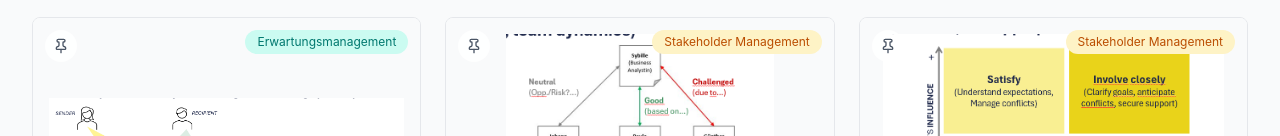
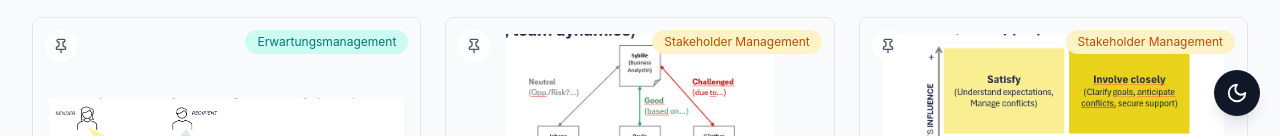
Before and after one commit to ajshawn43-del/Methodentool2, a React (Vite) app: page / in a window 1280 px wide. Shown: the part 664-800 px from the top of the page. Built offline with nearby package versions, Linux system fonts and the light colour scheme; no server answers.

Commit message:
Dark mode

```diff
--- a/src/app/App.tsx
+++ b/src/app/App.tsx
@@ -1,11 +1,26 @@
+import { useEffect, useState } from 'react';
 import { HashRouter, Routes, Route } from 'react-router-dom';
+import { Moon, Sun } from 'lucide-react';
 import { HomePage } from './pages/HomePage';
 import { UploadPage } from './pages/UploadPage';
 import { DebugPage } from './pages/DebugPage';
 
 export default function App() {
+  const [dark, setDark] = useState(false);
+
+  useEffect(() => {
+    document.documentElement.classList.toggle('dark', dark);
+  }, [dark]);
+
   return (
     <HashRouter>
+      <button
+        onClick={() => setDark(!dark)}
+        className="fixed bottom-5 right-5 z-50 rounded-full bg-gray-900 text-white p-3 shadow-lg dark:bg-white dark:text-gray-900"
+      >
+        {dark ? <Sun size={22} /> : <Moon size={22} />}
+      </button>
+
       <Routes>
         <Route path="/" element={<HomePage />} />
         <Route path="/upload" element={<UploadPage />} />
```
